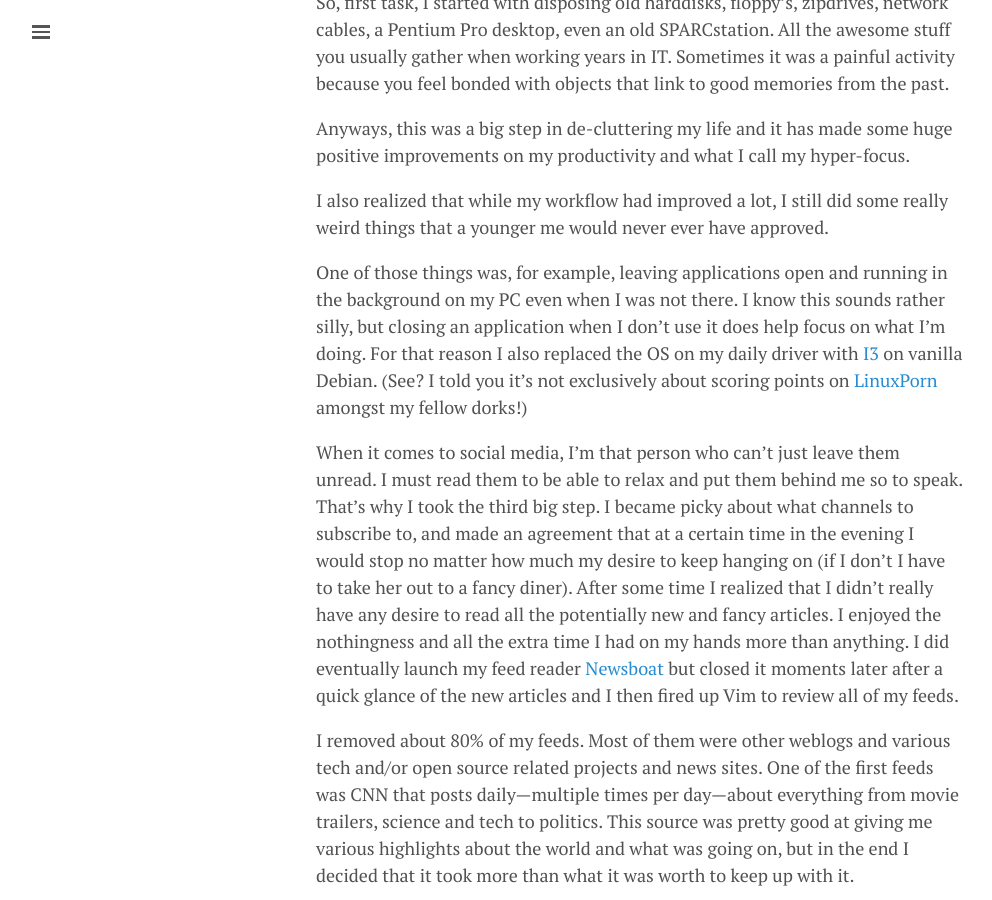
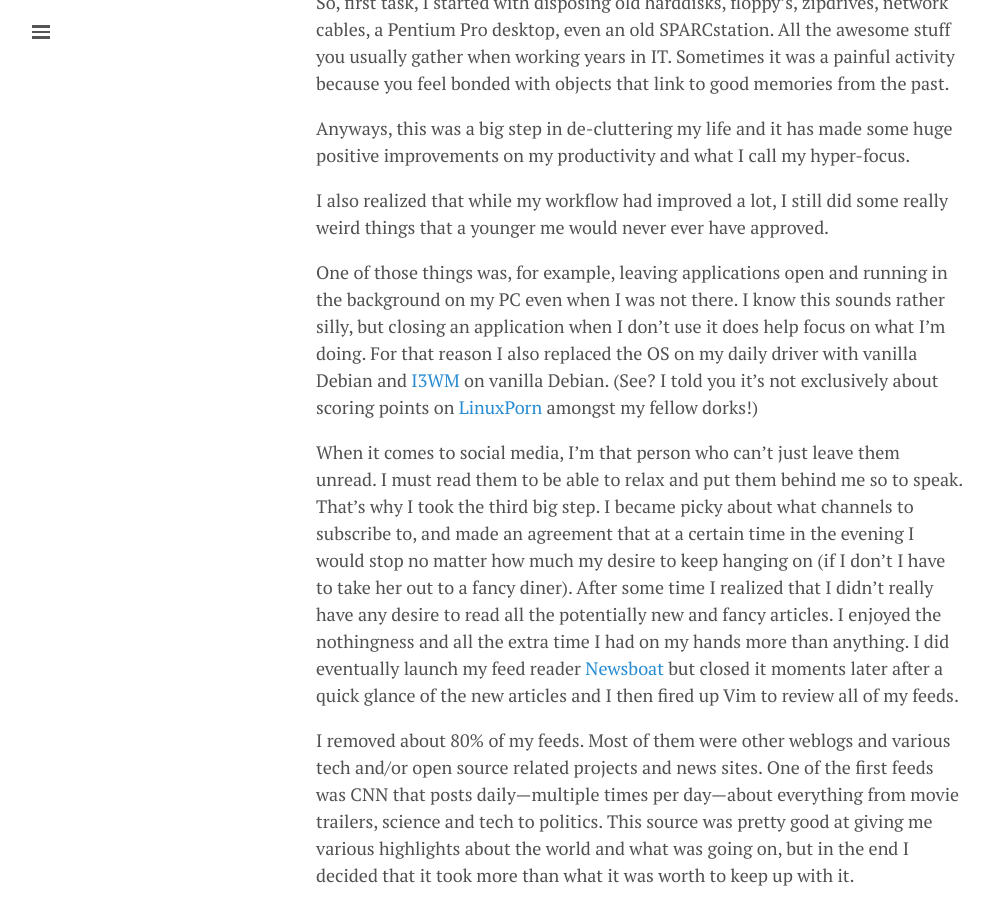
Before and after one commit to lgeurts/lgeurts.github.io, a Jekyll site: the page built from _posts/2021-11-09-why-i-decided-to-limit-my-social-presence.md, in a window 1280 px wide and 900 px high, scrolled down 940 px. Shown: the whole window, without its empty margins (0-992 px from the left). Built offline with Jekyll 4.4.1, drawn with Linux system fonts in a browser that asks for light colours; nearby versions of some CDN libraries; comment, search, counter and statistics services are not loaded.

Commit message:
Update 2021-11-09-why-i-decided-to-limit-my-social-presence.md

```diff
--- a/_posts/2021-11-09-why-i-decided-to-limit-my-social-presence.md
+++ b/_posts/2021-11-09-why-i-decided-to-limit-my-social-presence.md
@@ -24,7 +24,7 @@
 
 I also realized that while my workflow had improved a lot, I still did some really weird things that a younger me would never ever have approved.
 
-One of those things was, for example, leaving applications open and running in the background on my PC even when I was not there. I know this sounds rather silly, but closing an application when I don’t use it does help focus on what I’m doing. For that reason I also replaced the OS on my daily driver with [I3](https://i3wm.org/) on vanilla Debian. (See? I told you it's not exclusively about scoring points on [LinuxPorn](https://www.reddit.com/r/LinuxPorn/) amongst my fellow dorks!)
+One of those things was, for example, leaving applications open and running in the background on my PC even when I was not there. I know this sounds rather silly, but closing an application when I don’t use it does help focus on what I’m doing. For that reason I also replaced the OS on my daily driver with vanilla Debian and [I3WM](https://i3wm.org/) on vanilla Debian. (See? I told you it's not exclusively about scoring points on [LinuxPorn](https://www.reddit.com/r/LinuxPorn/) amongst my fellow dorks!)
 
 When it comes to social media, I’m that person who can’t just leave them unread. I must read them to be able to relax and put them behind me so to speak. That’s why I took the third big step. I became picky about what channels to subscribe to, and made an agreement that at a certain time in the evening I would stop no matter how much my desire to keep hanging on (if I don't I have to take her out to a fancy diner). After some time I realized that I didn’t really have any desire to read all the potentially new and fancy articles. I enjoyed the nothingness and all the extra time I had on my hands more than anything. I did eventually launch my feed reader [Newsboat]([https://newsboat.org/) but closed it moments later after a quick glance of the new articles and I then fired up Vim to review all of my feeds.
 
```
